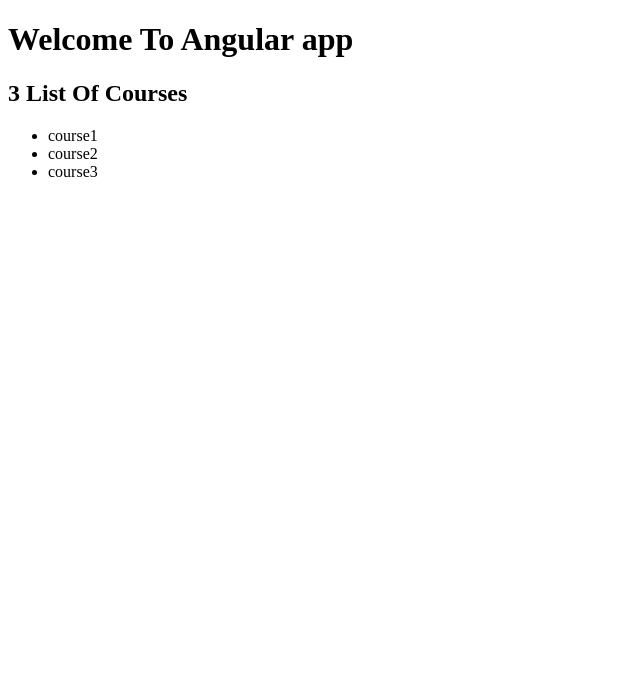
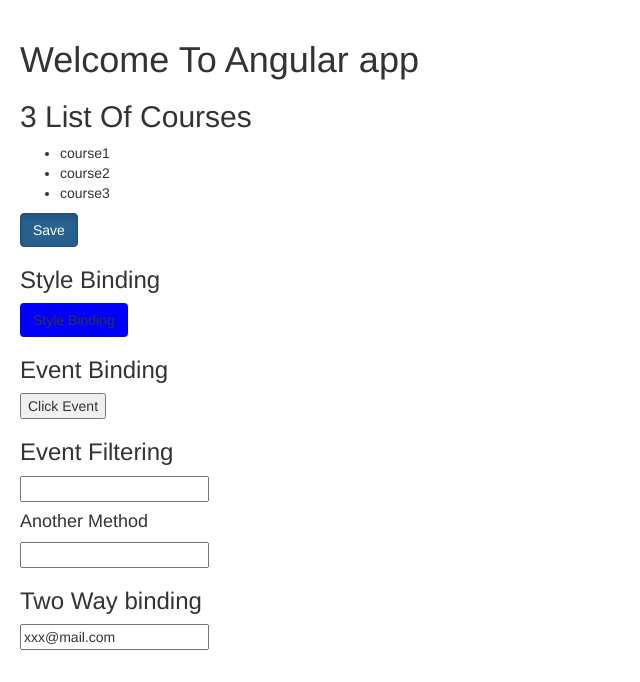
Before and after one commit to Shanmugapriya03/AngularJs, an Angular app: page / in a window 1280 px wide. Shown: the top 682 px of the page, without its empty margins (0-640 px from the left). Built offline with nearby package versions, Linux system fonts and the light colour scheme.

Commit message:
data & event handling

```diff
--- a/package.json
+++ b/package.json
@@ -21,6 +21,7 @@
     "@angular/platform-browser": "^4.0.0",
     "@angular/platform-browser-dynamic": "^4.0.0",
     "@angular/router": "^4.0.0",
+    "bootstrap": "^3.3.7",
     "core-js": "^2.4.1",
     "rxjs": "^5.4.1",
     "zone.js": "^0.8.14"
--- a/src/app/app.module.ts
+++ b/src/app/app.module.ts
@@ -1,5 +1,6 @@
 import { BrowserModule } from '@angular/platform-browser';
 import { NgModule } from '@angular/core';
+import { FormsModule } from '@angular/forms';
 import {CoursesComponent} from './courses.component';
 import { CoursesService } from './courses.service';
 import { AppComponent } from './app.component';
@@ -12,7 +13,8 @@
     CourseComponent
   ],
   imports: [
-    BrowserModule
+    BrowserModule,
+    FormsModule
   ],
   providers: [
     CoursesService
--- a/src/app/courses.component.ts
+++ b/src/app/courses.component.ts
@@ -10,13 +10,44 @@
                 {{course}}
             </li>
         </ul>
+        <button class="btn btn-primary" [class.active]="isActive">Save</button><br/>
+        <h3>Style Binding</h3>
+        <button class="btn" [style.backgroundColor]="isActive ? 'blue' : 'red'">Style Binding</button>
+        <h3>Event Binding</h3>
+        <div (click)="onDivClicked()"><!--event bubbling--->
+            <button (click)="onSave($event)">Click Event</button>
+        </div>
+        <h3>Event Filtering</h3>
+        <input (keyup)="onKeyUp($event)"/><br/>
+        <h4>Another Method</h4>
+        <input #email (keyup.enter)="onKeyUpAnother(email.value)"/><br/>
+        <h3>Two Way binding</h3>
+        <input [(ngModel)]="emailId" (keyup.enter)="onKey()"/>
         `
 })
 export class CoursesComponent{
     title="List Of Courses";
     courses;
-
+    emailId="xxx@mail.com";
+    isActive=true;
+    //isActive=false;
     constructor(service : CoursesService){
         this.courses=service.getCourses();
     }
+    onSave($event){
+        $event.stopPropagation();//will stop event bubbling
+        console.log("button was clicked",$event);
+    }
+    onDivClicked(){
+        console.log("div was clicked");
+    }
+    onKeyUp($event){
+        if($event.keyCode===13) console.log("Enter was pressed");//'13' is the code for enter key
+    }
+    onKeyUpAnother(email){
+        console.log("Email id is ",email);
+    }
+    onKey(){
+        console.log(this.emailId);
+    }
 }
--- a/src/styles.css
+++ b/src/styles.css
@@ -1 +1,5 @@
 /* You can add global styles to this file, and also import other style files */
+@import "~bootstrap/dist/css/bootstrap.css";
+body{
+        padding:20px;
+}
```
Also changed, not shown: 1 other file (tests, documents, lock files or other folders).
